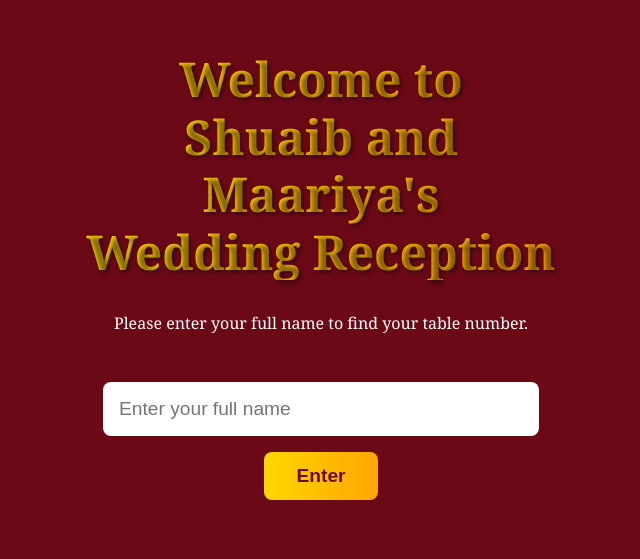
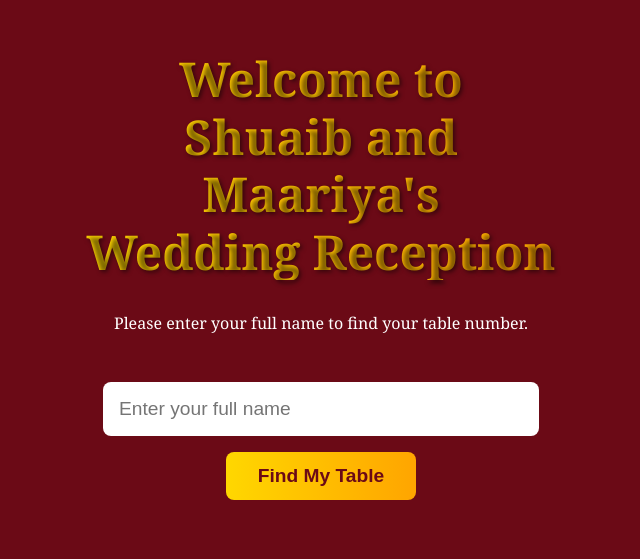
Before and after one commit to RehanahR/ShuaibandMaariya, a plain HTML site: page index.html in a window 1280 px wide. Shown: the part 113-672 px from the top of the page, without its empty margins (319-959 px from the left). Drawn offline with Linux system fonts and the light colour scheme.

Commit message:
Update index.html
final version

```diff
--- a/index.html
+++ b/index.html
@@ -19,7 +19,7 @@
 
     <section class="search-card">
       <input id="nameInput" type="text" placeholder="Enter your full name">
-      <button id="searchBtn">Enter</button>
+      <button id="searchBtn">Find My Table</button>
       <div id="result"></div>
     </section>
   </main>
```
